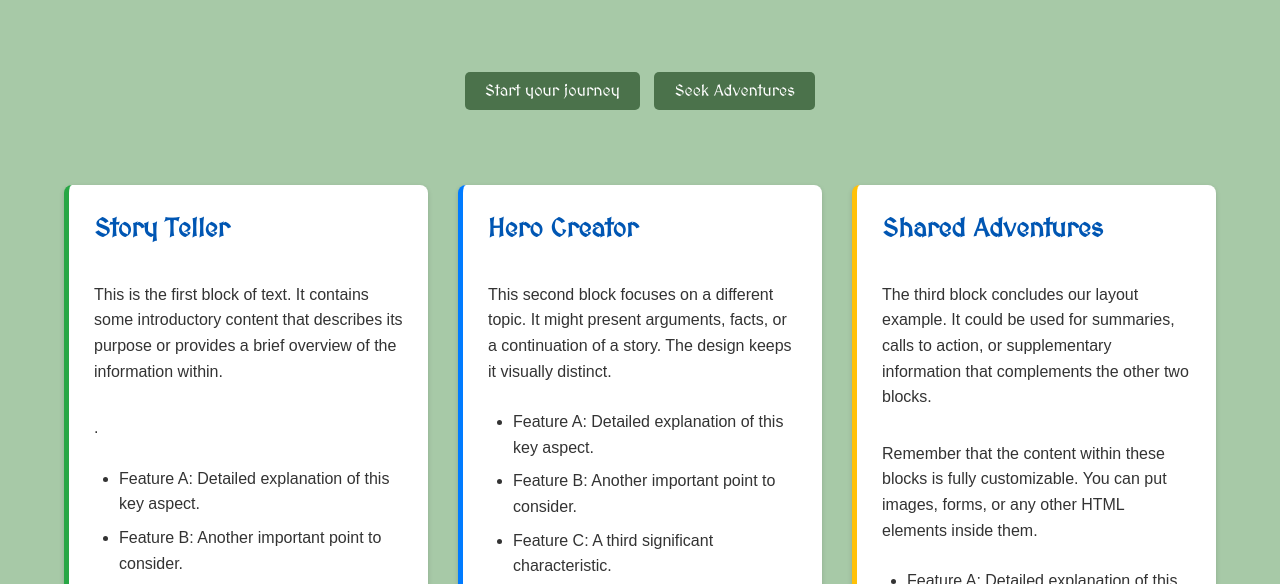
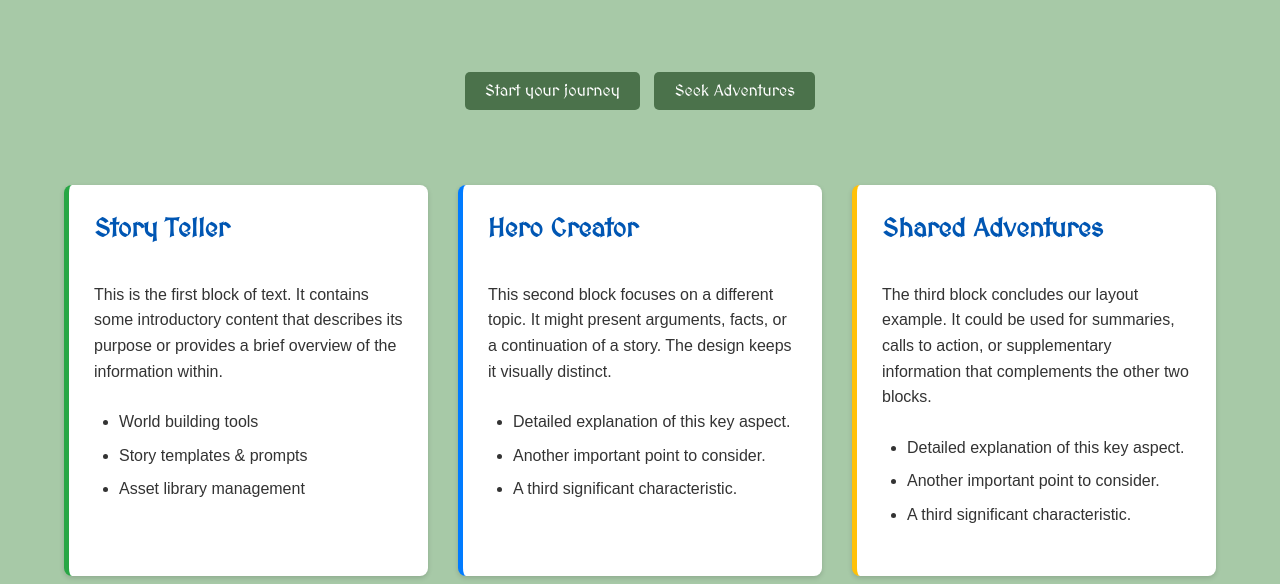
Before and after one commit to ruairi212/textbasedrp, a plain HTML site: page frontend/index.html in a window 1280 px wide. Shown: the part 344-928 px from the top of the page. Drawn offline with Linux system fonts and the light colour scheme; a web font is replaced by a local one.

Commit message:
changed content

```diff
--- a/frontend/index.html
+++ b/frontend/index.html
@@ -29,12 +29,11 @@
         <div class="block block-1">
             <h2>Story Teller</h2>
             <p>This is the first block of text. It contains some introductory content that describes its purpose or provides a brief overview of the information within.</p>
-            <p>.</p>
             <ul>
-                <li>Feature A: Detailed explanation of this key aspect.</li>
-                <li>Feature B: Another important point to consider.</li>
-                <li>Feature C: A third significant characteristic.</li>
-                <li>Feature D: The final bullet point for this section.</li>
+                <li>World building tools</li>
+                <li>Story templates & prompts</li>
+                <li>Asset library management </li>
+
             </ul>
         </div>
 
@@ -42,22 +41,19 @@
             <h2>Hero Creator</h2>
             <p>This second block focuses on a different topic. It might present arguments, facts, or a continuation of a story. The design keeps it visually distinct.</p>
             <ul>
-                <li>Feature A: Detailed explanation of this key aspect.</li>
-                <li>Feature B: Another important point to consider.</li>
-                <li>Feature C: A third significant characteristic.</li>
-                <li>Feature D: The final bullet point for this section.</li>
+                <li>Detailed explanation of this key aspect.</li>
+                <li>Another important point to consider.</li>
+                <li>A third significant characteristic.</li>
             </ul>
         </div>
 
         <div class="block block-3">
             <h2>Shared Adventures</h2>
             <p>The third block concludes our layout example. It could be used for summaries, calls to action, or supplementary information that complements the other two blocks.</p>
-            <p>Remember that the content within these blocks is fully customizable. You can put images, forms, or any other HTML elements inside them.</p>
             <ul>
-                <li>Feature A: Detailed explanation of this key aspect.</li>
-                <li>Feature B: Another important point to consider.</li>
-                <li>Feature C: A third significant characteristic.</li>
-                <li>Feature D: The final bullet point for this section.</li>
+                <li>Detailed explanation of this key aspect.</li>
+                <li>Another important point to consider.</li>
+                <li>A third significant characteristic.</li>
             </ul>
         </div>
     </div>
```
